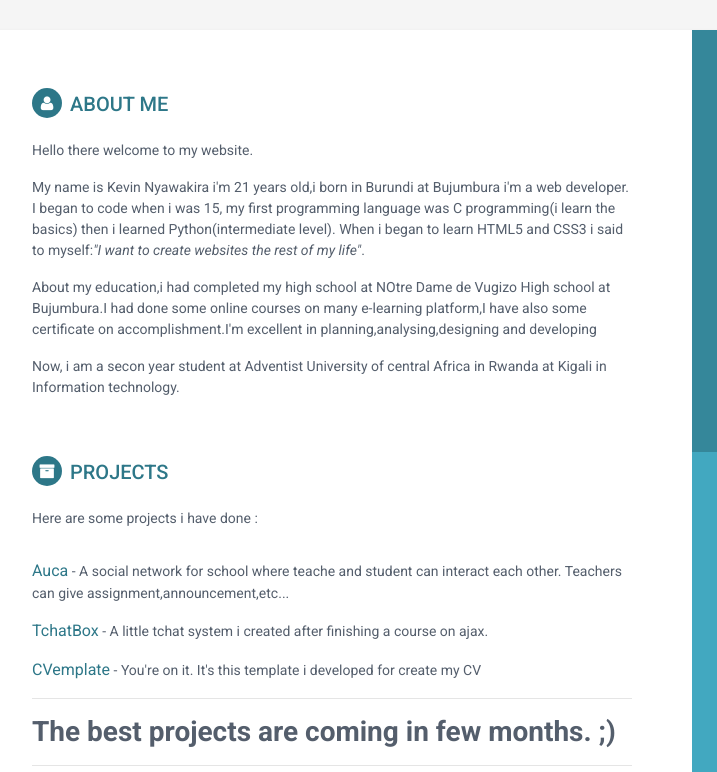
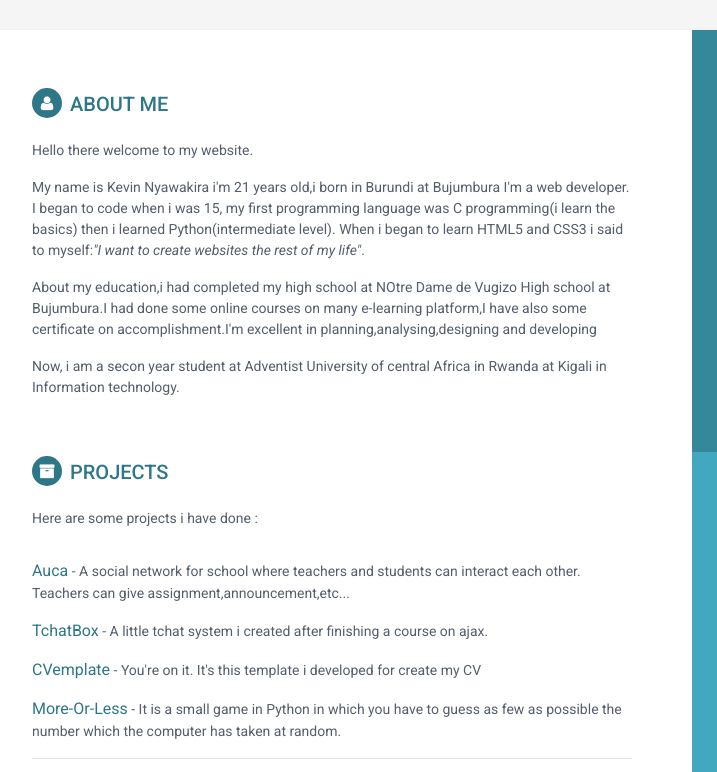
Before and after one commit to kevin81767/-My-CV, a plain HTML site: page index.html in a window 1280 px wide. Shown: the top 772 px of the page, 188-905 px from the left. Drawn offline with nearby package versions, Linux system fonts and the light colour scheme.

Commit message:
Adding a project

```diff
--- a/index.html
+++ b/index.html
@@ -77,7 +77,7 @@
                 <h2 class="section-title"><i class="fa fa-user"></i>About Me</h2>
                 <div class="summary">
                     <p>Hello there welcome to my website.</p>
-                    <p>My name is Kevin Nyawakira i'm 21 years old,i born in Burundi at Bujumbura i'm a web developer. I began to code when i was 15, my first programming language was C programming(i learn the basics) then i learned Python(intermediate level). When i began to learn HTML5 and CSS3 i said to myself:<em>"I want to create websites the rest of my life"</em>.</p>
+                    <p>My name is Kevin Nyawakira i'm 21 years old,i born in Burundi at Bujumbura I'm a web developer. I began to code when i was 15, my first programming language was C programming(i learn the basics) then i learned Python(intermediate level). When i began to learn HTML5 and CSS3 i said to myself:<em>"I want to create websites the rest of my life"</em>.</p>
                     <p>About my education,i had completed my high school at NOtre Dame de Vugizo High school at Bujumbura.I had done some online courses on many e-learning platform,I have also some certificate on accomplishment.I'm excellent in planning,analysing,designing and developing </p>
                     <p>Now, i am a secon year student at Adventist University of central Africa in Rwanda at Kigali in Information technology.</p>
 
@@ -92,7 +92,7 @@
                     <p>Here are some projects i have done :</p>
                 </div><!--//intro-->
                 <div class="item">
-                    <span class="project-title"><a href="http://github.com/kevin81767">Auca</a></span> - <span class="project-tagline">A social network for school where teache and student can interact each other. Teachers can give assignment,announcement,etc... </span>
+                    <span class="project-title"><a href="http://github.com/kevin81767">Auca</a></span> - <span class="project-tagline">A social network for school where teachers and students can interact each other. Teachers can give assignment,announcement,etc... </span>
 
                 </div><!--//item-->
                 <div class="item">
@@ -100,6 +100,9 @@
                 </div><!--//item-->
                 <div class="item">
                     <span class="project-title"><a href="#" target="_blank">CVemplate</a></span> - <span class="project-tagline">You're on it. It's this template i developed for create my CV</span>
+                </div><!--//item-->
+                <div class="item">
+                    <span class="project-title"><a href="#" target="_blank">More-Or-Less</a></span> - <span class="project-tagline">It is a small game in Python in which you have to guess as few as possible the number which the computer has taken at random.</span>
                 </div><!--//item-->
                 <hr>
                 <h3>The best projects are coming in few months. ;)</h3>
```
